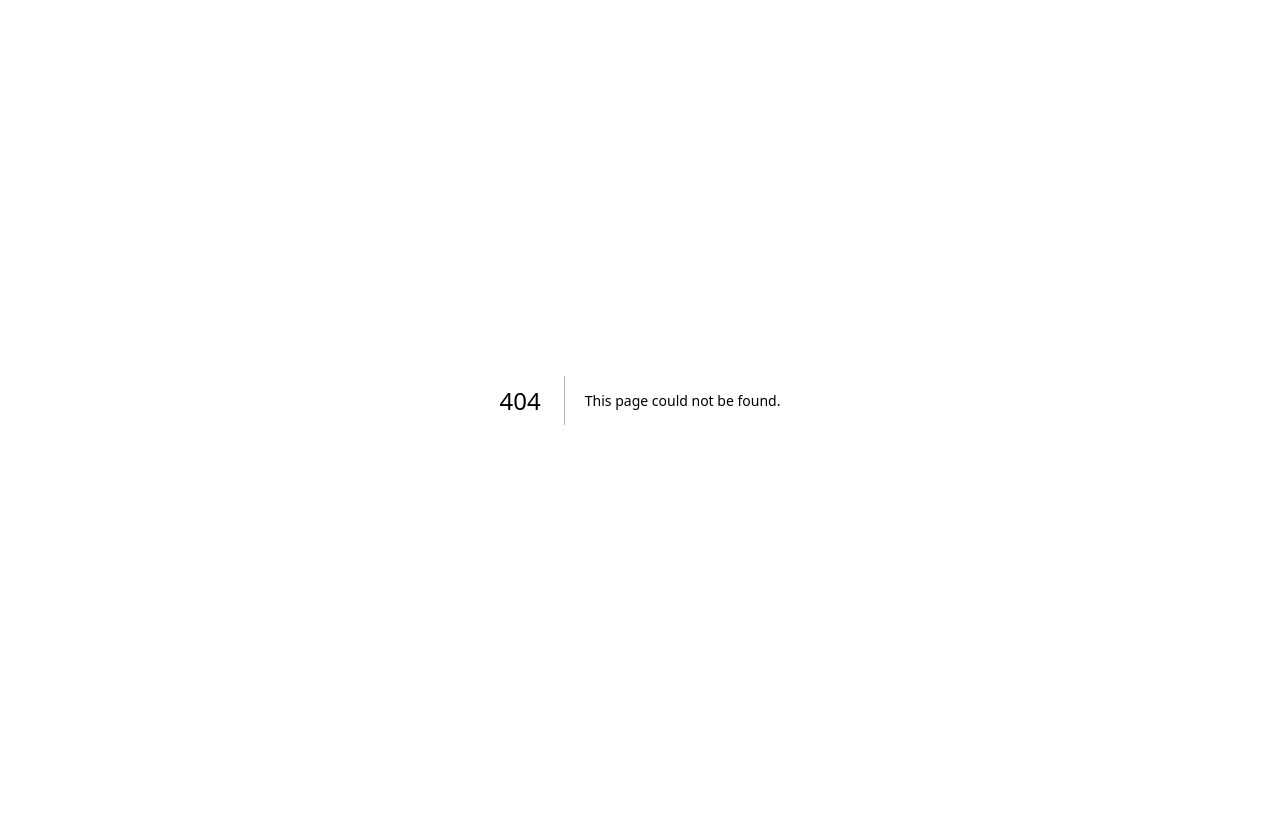
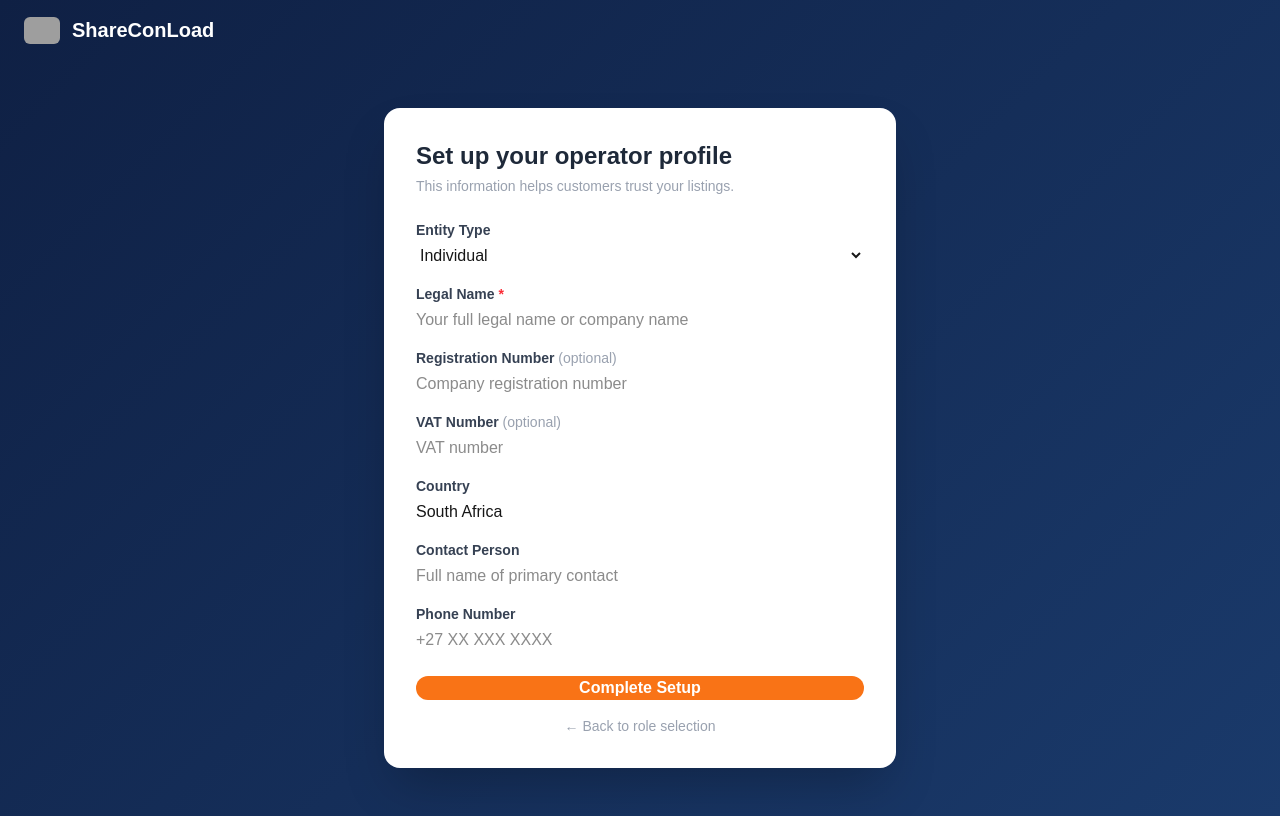
Before and after one commit to baloyiT/ShareConLoad, a Next.js app: page /onboarding/operator in a window 1280 px wide. Before the commit this address had no page. Built offline with nearby package versions, Linux system fonts and the light colour scheme; grey boxes are pictures that could not be loaded.

Commit message:
feat: add operator onboarding form page

```diff
--- /dev/null
+++ b/app/onboarding/operator/page.tsx
@@ -0,0 +1,159 @@
+'use client';
+
+import Link from 'next/link';
+import Image from 'next/image';
+import { useActionState } from 'react';
+import { createOperatorProfile } from '@/actions/operatorActions';
+
+export default function OperatorOnboardingPage() {
+  const [state, formAction, isPending] = useActionState(createOperatorProfile, null);
+
+  return (
+    <div
+      className="min-h-screen flex flex-col"
+      style={{ background: 'linear-gradient(135deg, #0f2044 0%, #1a3a6b 100%)' }}
+    >
+      {/* Nav */}
+      <nav className="flex items-center px-6 py-4">
+        <Link href="/" className="flex items-center gap-3">
+          <Image src="/logo_v4.png" alt="ShareConLoad" width={36} height={36} className="rounded-md" />
+          <span className="text-xl font-bold text-white">ShareConLoad</span>
+        </Link>
+      </nav>
+
+      {/* Content */}
+      <div className="flex-1 flex items-center justify-center px-4 py-12">
+        <div className="bg-white rounded-2xl shadow-2xl p-8 w-full max-w-lg">
+          <h1 className="text-2xl font-extrabold text-gray-800 mb-1">
+            Set up your operator profile
+          </h1>
+          <p className="text-gray-400 text-sm mb-6">
+            This information helps customers trust your listings.
+          </p>
+
+          {/* Inline error from server action */}
+          {state?.error && (
+            <div className="alert alert-error text-sm mb-5">
+              <svg className="w-4 h-4 shrink-0" fill="none" stroke="currentColor" viewBox="0 0 24 24">
+                <path strokeLinecap="round" strokeLinejoin="round" strokeWidth={2}
+                  d="M12 9v2m0 4h.01M12 3a9 9 0 110 18A9 9 0 0112 3z" />
+              </svg>
+              {state.error}
+            </div>
+          )}
+
+          <form action={formAction} className="flex flex-col gap-4">
+
+            {/* Entity type */}
+            <div>
+              <label className="block text-sm font-semibold text-gray-700 mb-1">
+                Entity Type
+              </label>
+              <select name="entity_type" required className="select select-bordered w-full">
+                <option value="individual">Individual</option>
+                <option value="company">Company</option>
+              </select>
+            </div>
+
+            {/* Legal name */}
+            <div>
+              <label className="block text-sm font-semibold text-gray-700 mb-1">
+                Legal Name <span className="text-red-500">*</span>
+              </label>
+              <input
+                type="text"
+                name="legal_name"
+                required
+                placeholder="Your full legal name or company name"
+                className="input input-bordered w-full"
+              />
+            </div>
+
+            {/* Registration number */}
+            <div>
+              <label className="block text-sm font-semibold text-gray-700 mb-1">
+                Registration Number{' '}
+                <span className="text-gray-400 font-normal">(optional)</span>
+              </label>
+              <input
+                type="text"
+                name="registration_number"
+                placeholder="Company registration number"
+                className="input input-bordered w-full"
+              />
+            </div>
+
+            {/* VAT number */}
+            <div>
+              <label className="block text-sm font-semibold text-gray-700 mb-1">
+                VAT Number{' '}
+                <span className="text-gray-400 font-normal">(optional)</span>
+              </label>
+              <input
+                type="text"
+                name="vat_number"
+                placeholder="VAT number"
+                className="input input-bordered w-full"
+              />
+            </div>
+
+            {/* Country */}
+            <div>
+              <label className="block text-sm font-semibold text-gray-700 mb-1">Country</label>
+              <input
+                type="text"
+                name="country"
+                defaultValue="South Africa"
+                className="input input-bordered w-full"
+              />
+            </div>
+
+            {/* Contact person */}
+            <div>
+              <label className="block text-sm font-semibold text-gray-700 mb-1">
+                Contact Person
+              </label>
+              <input
+                type="text"
+                name="contact_person"
+                placeholder="Full name of primary contact"
+                className="input input-bordered w-full"
+              />
+            </div>
+
+            {/* Phone number */}
+            <div>
+              <label className="block text-sm font-semibold text-gray-700 mb-1">
+                Phone Number
+              </label>
+              <input
+                type="tel"
+                name="phone_number"
+                placeholder="+27 XX XXX XXXX"
+                className="input input-bordered w-full"
+              />
+            </div>
+
+            <button
+              type="submit"
+              disabled={isPending}
+              className="btn w-full text-white font-bold rounded-xl mt-2 hover:opacity-90 disabled:opacity-60"
+              style={{ backgroundColor: '#f97316' }}
+            >
+              {isPending
+                ? <span className="loading loading-spinner loading-sm" />
+                : 'Complete Setup'}
+            </button>
+
+          </form>
+
+          <p className="text-center text-sm text-gray-400 mt-4">
+            <Link href="/onboarding" className="hover:underline">
+              ← Back to role selection
+            </Link>
+          </p>
+        </div>
+      </div>
+    </div>
+  );
+}
```
